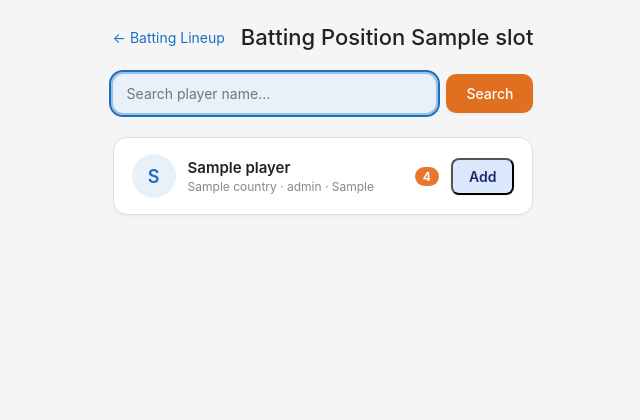
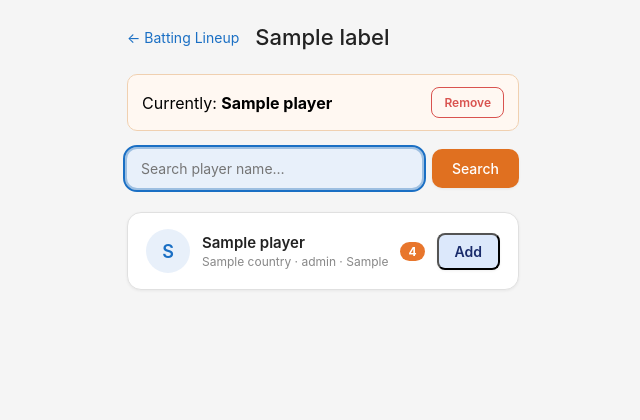
Before and after one commit to H4rm4n08/major_project, a Django app: template my_app/templates/my_app/squad_slot.html in a window 1280 px wide. Shown: the top 420 px of the page, without its empty margins (317-957 px from the left). Run offline with Django 3.2, Linux system fonts and the light colour scheme; the template is opened without the code that fills it: most values are stand-ins (such as "Sample title", 1, 10 or a date in 2020).

Commit message:
Add delete squad, remove-from-lineup, and a 12th man batting slot
- "Delete Squad" button on the squad detail page (with a confirm prompt),
  POSTs to a new squad_delete view that removes the squad and redirects
  home
- Batting and bowling slot pages now show who currently holds that slot
  with a "Remove" button, instead of only ever being able to replace them
- Batting lineup gains a 12th slot labelled "12th Man" alongside the
  numbered XI, using the same batting_order field

```diff
--- a/my_app/static/my_app/styles.css
+++ b/my_app/static/my_app/styles.css
@@ -1164,6 +1164,13 @@
     flex-shrink: 0;
 }
 
+.squad-slot-label-text {
+    font-size: 11px;
+    font-weight: 700;
+    color: #888;
+    text-transform: uppercase;
+}
+
 .squad-slot-player {
     color: #222;
     font-weight: 600;
@@ -1189,6 +1196,52 @@
     text-align: center;
     font-size: 40px;
     margin-top: 30px;
+}
+
+.squad-delete-btn {
+    display: block;
+    width: 100%;
+    margin-top: 24px;
+    background: none;
+    border: 1.5px solid #d9534f;
+    color: #d9534f;
+    font-weight: 600;
+    font-size: 13px;
+    border-radius: 8px;
+    padding: 12px;
+    cursor: pointer;
+}
+
+.squad-delete-btn:hover {
+    background: #fdecea;
+}
+
+.slot-current-card {
+    display: flex;
+    align-items: center;
+    justify-content: space-between;
+    gap: 12px;
+    background: #fff8f2;
+    border: 1px solid #f0d0b0;
+    border-radius: 10px;
+    padding: 12px 14px;
+    margin-bottom: 18px;
+}
+
+.slot-remove-btn {
+    background: none;
+    border: 1.5px solid #d9534f;
+    color: #d9534f;
+    font-weight: 600;
+    font-size: 12px;
+    border-radius: 8px;
+    padding: 7px 12px;
+    cursor: pointer;
+    white-space: nowrap;
+}
+
+.slot-remove-btn:hover {
+    background: #fdecea;
 }
 
 .field-diagram {
--- a/my_app/templates/my_app/squad_batting_lineup.html
+++ b/my_app/templates/my_app/squad_batting_lineup.html
@@ -16,7 +16,8 @@
   <ol class="squad-slot-list">
     {% for row in lineup %}
       <li class="squad-slot-row">
-        <span class="squad-slot-number">{{ row.slot }}</span>
+        <span class="squad-slot-number">{% if row.label %}12{% else %}{{ row.slot }}{% endif %}</span>
+        {% if row.label %}<span class="squad-slot-label-text">{{ row.label }}</span>{% endif %}
         {% if row.squad_player %}
           <a class="squad-slot-player" href="{% url 'my_app:player_stats' row.squad_player.player.cricapi_id %}">
             {{ row.squad_player.player.name }}{% if row.squad_player.is_captain %} (C){% endif %}{% if row.squad_player.is_wicketkeeper %} (WK){% endif %}
--- a/my_app/templates/my_app/squad_detail.html
+++ b/my_app/templates/my_app/squad_detail.html
@@ -46,5 +46,11 @@
 
   <div class="squad-illustration">&#127951;&nbsp;&#127944;</div>
 
+  <form method="post" action="{% url 'my_app:squad_delete' squad.id %}"
+        onsubmit="return confirm('Delete {{ squad.squad_name }}? This cannot be undone.');">
+    {% csrf_token %}
+    <button class="squad-delete-btn" type="submit">Delete Squad</button>
+  </form>
+
 </div>
 {% endblock %}
--- a/my_app/templates/my_app/squad_slot.html
+++ b/my_app/templates/my_app/squad_slot.html
@@ -1,12 +1,23 @@
 {% extends 'my_app/base.html' %}
-{% block title %}Batting Position {{ slot }} – Dream Squad{% endblock %}
+{% block title %}{{ label }} – Dream Squad{% endblock %}
 
 {% block content %}
 <div class="cric-page">
   <div class="cric-header">
     <a class="cric-back" href="{% url 'my_app:squad_batting_lineup' squad.id %}">&#8592; Batting Lineup</a>
-    <h1 class="cric-title">Batting Position {{ slot }}</h1>
+    <h1 class="cric-title">{{ label }}</h1>
   </div>
+
+  {% if current %}
+  <div class="slot-current-card">
+    <span>Currently: <strong>{{ current.player.name }}</strong></span>
+    <form method="post">
+      {% csrf_token %}
+      <input type="hidden" name="remove" value="1">
+      <button class="slot-remove-btn" type="submit">Remove</button>
+    </form>
+  </div>
+  {% endif %}
 
   <form class="cric-search-form" method="get">
     <input class="cric-search-input" type="text" name="q" value="{{ query }}" placeholder="Search player name…" autofocus>
--- a/my_app/urls.py
+++ b/my_app/urls.py
@@ -5,6 +5,7 @@
     path('', views.home_view, name='home'),
     path('squads/create/', views.squad_create_view, name='squad_create'),
     path('squads/<int:squad_id>/', views.squad_detail_view, name='squad_detail'),
+    path('squads/<int:squad_id>/delete/', views.squad_delete_view, name='squad_delete'),
     path('squads/<int:squad_id>/batting/', views.squad_batting_lineup_view, name='squad_batting_lineup'),
     path('squads/<int:squad_id>/slot/<int:slot>/', views.squad_slot_view, name='squad_slot'),
     path('squads/<int:squad_id>/bowling/', views.squad_bowling_lineup_view, name='squad_bowling_lineup'),
```
Also changed, not shown: my_app/templates/my_app/squad_bowling_slot.html (+11 -0 lines), my_app/views.py (+36 -1 lines).
